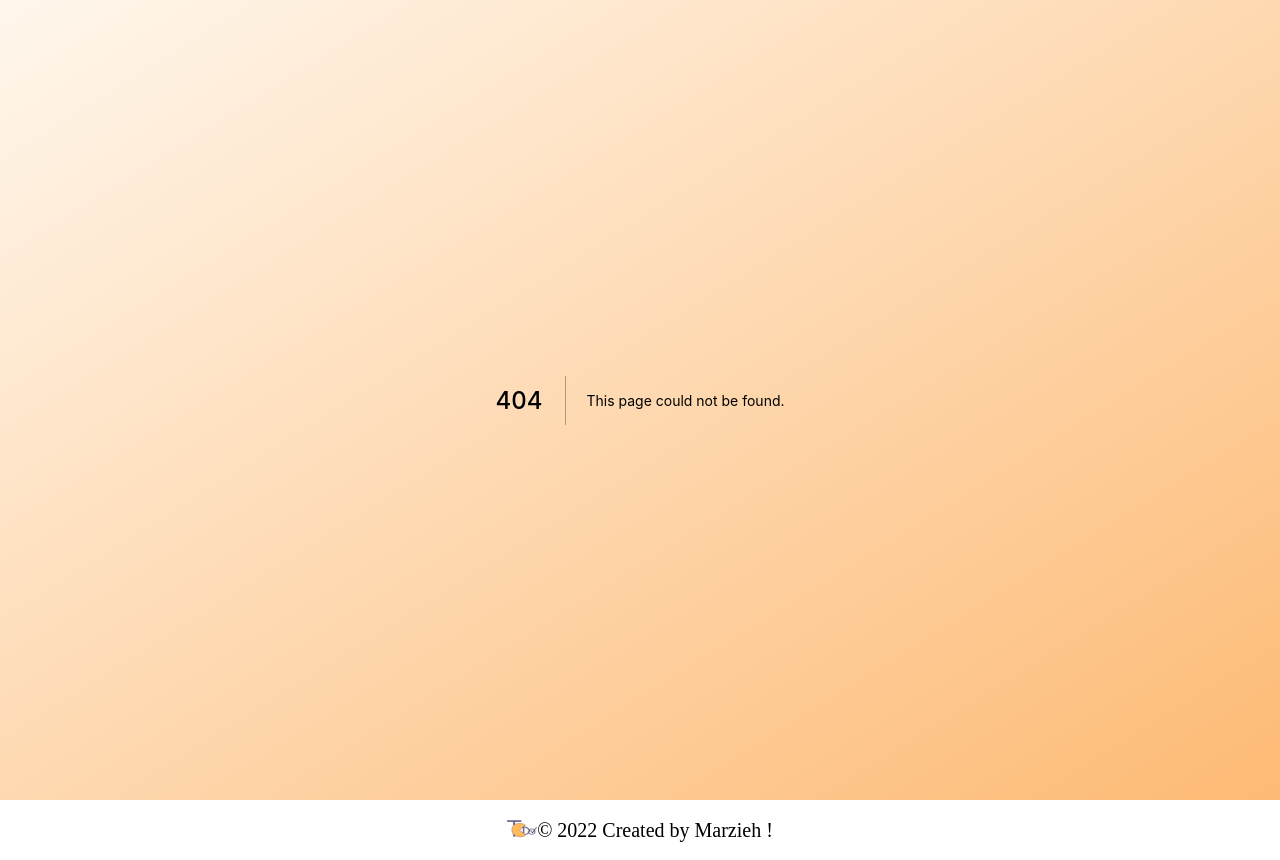
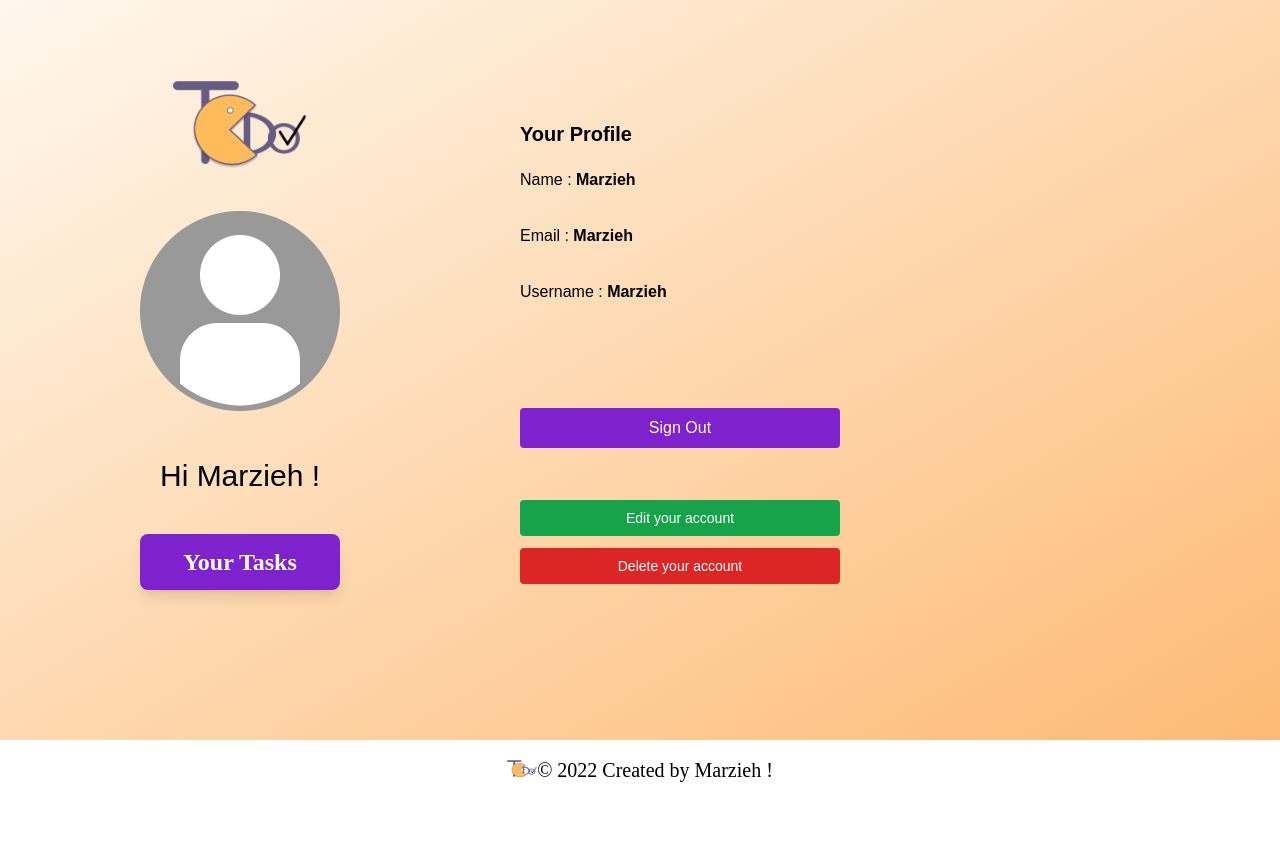
Before and after one commit to marzfd/Todo-List, a Next.js app in the folder client/: page /profile in a window 1280 px wide. Before the commit this address had no page. After the commit the page ends 800 px from the top, so only its background shows below. Built offline with nearby package versions, Linux system fonts and the light colour scheme.

Commit message:
Add profile page and image

```diff
--- /dev/null
+++ b/client/pages/profile.js
@@ -0,0 +1,52 @@
+import Link from "next/link"
+import Image from "next/image"
+
+const profile = () => {
+  return (
+    <>
+      <main className='mx-auto p-5 md:p-10 flex flex-wrap grid md:grid-cols-3'>
+        <div className="mx-auto">
+          <div className='lg:mb-6 mb-3 md:mt-10 sm:mt-1 text-center'>
+            <Image src="/logo.png" alt="Logo" width={135} height={100} />
+          </div>
+          <div className='text-center md:space-y-10 space-y-3'>
+            <Image src="/profile.jpg" alt="Profile" width={200} height={200} />
+            <p className='lg:text-3xl md:text-xl'>Hi Marzieh !</p>
+            <div>
+              <Link href='/tasks'>
+                <button type="button" className='bg-purple-700 hover:bg-purple-500 transition duration-300 text-white w-full md:py-3 py-1 md:px-2 rounded-lg shadow-lg font-caveat text-xl md:text-2xl md:font-bold focus:outline-none'>Your Tasks</button>
+              </Link>
+            </div>
+          </div>
+        </div>
+        <div className='md:ml-20 self-center mt-10 md:mt-20'>
+          <p className="mb-5 text-xl font-bold">Your Profile</p>
+          <ul className='space-y-3 md:space-y-8'>
+            <li>
+              <p>Name : <span className='font-semibold'>Marzieh</span></p>
+            </li>
+            <li>
+              <p>Email : <span className='font-semibold'>Marzieh</span></p>
+            </li>
+            <li>
+              <p>Username : <span className='font-semibold'>Marzieh</span></p>
+            </li>
+          </ul>
+          <ul className="md:my-16 space-y-3">
+            <li className="pt-10 md:py-10">
+              <button type='button' className='bg-purple-700 hover:bg-purple-500 transition duration-300 text-white w-full py-2 px-2 rounded focus:outline-none text-sm md:text-base'>Sign Out</button>
+            </li>
+            <li>
+              <button type='button' className='text-sm bg-green-600 hover:bg-green-500 transition duration-300 text-white w-full py-2 px-3 rounded focus:outline-none'>Edit your account</button>
+            </li>
+            <li>
+              <button type='button' className='text-sm bg-red-600 hover:bg-red-500 transition duration-300 text-white w-full py-2 px-3 rounded focus:outline-none'>Delete your account</button>
+            </li>
+          </ul>
+        </div>
+      </main>
+    </>
+  )
+}
+
+export default profile
```
Also changed, not shown: client/public/profile.jpg (added).
